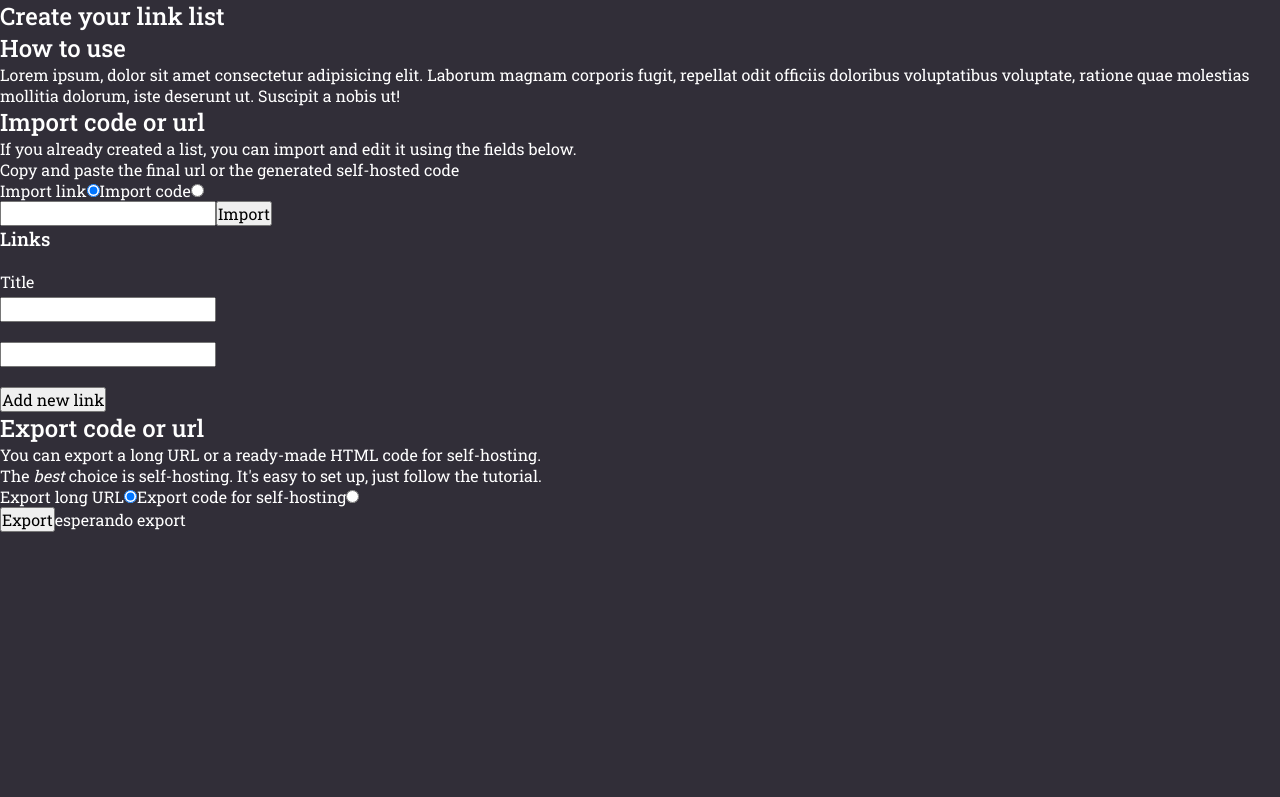
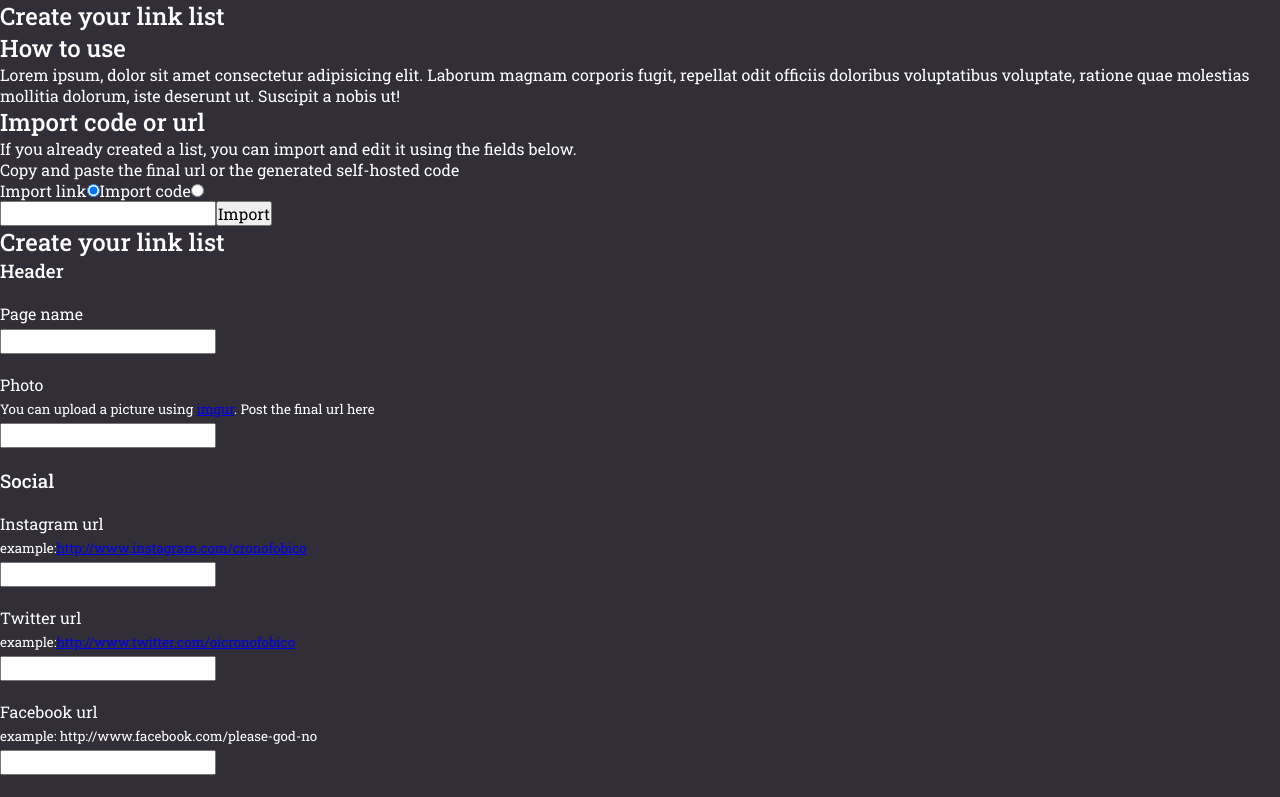
Before and after one commit to angelod1as/linkbio, a React (Create React App) app: page / in a window 1280 px wide. Shown: the top 797 px of the page. Built offline with nearby package versions, Linux system fonts and the light colour scheme.

Commit message:
hoisting in progress

```diff
--- /dev/null
+++ b/src/dtos/IHeader.ts
@@ -0,0 +1,5 @@
+export default interface IHeader {
+  readonly [index: string]: string;
+  name: string;
+  image: string;
+}
--- /dev/null
+++ b/src/dtos/ILinks.ts
@@ -0,0 +1,4 @@
+export default interface ILinks {
+  title: string;
+  url: string;
+}
--- /dev/null
+++ b/src/dtos/ILists.ts
@@ -0,0 +1,20 @@
+import { Dispatch, SetStateAction } from 'react';
+
+import ISocial from './ISocial';
+import IHeader from './IHeader';
+import ILinks from './ILinks';
+
+export default interface ILists {
+  social: {
+    list: ISocial;
+    hook: Dispatch<SetStateAction<ISocial>>;
+  };
+  header: {
+    list: IHeader;
+    hook: Dispatch<SetStateAction<IHeader>>;
+  };
+  links: {
+    list: ILinks[];
+    hook: Dispatch<SetStateAction<ILinks[]>>;
+  };
+}
--- /dev/null
+++ b/src/dtos/ISocial.ts
@@ -0,0 +1,7 @@
+export default interface ISocial {
+  readonly [index: string]: string;
+  instagram: string;
+  facebook: string;
+  linkedin: string;
+  twitter: string;
+}
--- a/src/pages/Default/components/Form/Header/index.tsx
+++ b/src/pages/Default/components/Form/Header/index.tsx
@@ -1,9 +1,30 @@
-import React from 'react';
+import React, { useCallback } from 'react';
 import styled from 'styled-components';
+import IHeader from '../../../../../dtos/IHeader';
 
 const Styled = styled.div``;
 
-const Header = () => {
+interface IProps {
+  list: IHeader;
+  hook: React.Dispatch<React.SetStateAction<IHeader>>;
+}
+
+const Header = ({ list, hook }: IProps) => {
+  const information = list;
+  const setInformation = hook;
+
+  const handleChange = useCallback(
+    (e: React.ChangeEvent<HTMLInputElement>) => {
+      const newInformation = { ...information };
+      const { id, value } = e.target;
+
+      newInformation[id] = value;
+
+      setInformation(newInformation);
+    },
+    [setInformation, information],
+  );
+
   return (
     <Styled>
       <h2>Create your link list</h2>
@@ -11,16 +32,26 @@ const Header = () => {
       <h3>Header</h3>
       <label htmlFor="name">
         Page name
-        <input type="text" name="name" id="name" />
+        <input
+          type="text"
+          name="name"
+          id="name"
+          onChange={(e) => handleChange(e)}
+        />
       </label>
 
-      <label htmlFor="photo">
+      <label htmlFor="image">
         Photo
         <small>
           You can upload a picture using <a href="www.imgur.com">imgur</a>. Post
           the final url here
         </small>
-        <input type="url" name="photo" id="photo" />
+        <input
+          type="url"
+          name="image"
+          id="image"
+          onChange={(e) => handleChange(e)}
+        />
       </label>
     </Styled>
   );
--- a/src/pages/Default/components/Form/Links/index.tsx
+++ b/src/pages/Default/components/Form/Links/index.tsx
@@ -1,20 +1,24 @@
 import React, { useState, useCallback } from 'react';
 import styled from 'styled-components';
 import { v4 as uuid } from 'uuid';
+import ILinks from '../../../../../dtos/ILinks';
 
 const Styled = styled.div``;
 
-interface ILinks {
-  title: string;
-  url: string;
+interface IProps {
+  list: ILinks[];
+  hook: React.Dispatch<React.SetStateAction<ILinks[]>>;
 }
 
-const Links = () => {
+const Links = ({ list, hook }: IProps) => {
+  // hoisted
+  const links = list;
+  const setLinks = hook;
+
   const [currentTitle, setCurrentTitle] = useState('');
   const [currentUrl, setCurrentUrl] = useState('');
   const [currentIndex, setCurrentIndex] = useState<number | null>(null);
   const [editing, setEditing] = useState(false);
-  const [links, setLinks] = useState<ILinks[]>([]);
   const [error, setError] = useState('');
 
   const clean = useCallback(() => {
@@ -37,7 +41,7 @@ const Links = () => {
     setLinks(newLinks);
     clean();
     setCurrentIndex(null);
-  }, [clean, currentUrl, currentTitle, currentIndex, links]);
+  }, [clean, currentUrl, currentTitle, currentIndex, links, setLinks]);
 
   const changeLinkList = useCallback(() => {
     if (currentTitle === '' || currentUrl === '') {
@@ -52,7 +56,7 @@ const Links = () => {
       ]);
       clean();
     }
-  }, [clean, currentUrl, currentTitle, links]);
+  }, [clean, currentUrl, currentTitle, links, setLinks]);
 
   const editLink = useCallback((link: ILinks, index: number) => {
     setCurrentTitle(link.title);
@@ -67,7 +71,7 @@ const Links = () => {
       newLinks.splice(index, 1);
       setLinks(newLinks);
     },
-    [links],
+    [links, setLinks],
   );
 
   const moveLink = useCallback(
@@ -83,7 +87,7 @@ const Links = () => {
 
       setLinks(newLinks);
     },
-    [links],
+    [links, setLinks],
   );
 
   const linkList = links.map((each, index) => (
--- a/src/pages/Default/components/Form/Social/index.tsx
+++ b/src/pages/Default/components/Form/Social/index.tsx
@@ -1,9 +1,30 @@
-import React from 'react';
+import React, { useCallback } from 'react';
 import styled from 'styled-components';
+import ISocial from '../../../../../dtos/ISocial';
 
 const Styled = styled.div``;
 
-const Social = () => {
+interface IProps {
+  list: ISocial;
+  hook: React.Dispatch<React.SetStateAction<ISocial>>;
+}
+
+const Social = ({ list, hook }: IProps) => {
+  const information = list;
+  const setInformation = hook;
+
+  const handleChange = useCallback(
+    (e: React.ChangeEvent<HTMLInputElement>) => {
+      const newInformation = { ...information };
+      const { id, value } = e.target;
+
+      newInformation[id] = value;
+
+      setInformation(newInformation);
+    },
+    [setInformation, information],
+  );
+
   return (
     <Styled>
       <h3>Social</h3>
@@ -15,7 +36,12 @@ const Social = () => {
             http://www.instagram.com/cronofobico
           </a>
         </small>
-        <input type="text" name="instagram" id="instagram" />
+        <input
+          type="text"
+          name="instagram"
+          id="instagram"
+          onChange={(e) => handleChange(e)}
+        />
       </label>
 
       <label htmlFor="twitter">
@@ -26,13 +52,23 @@ const Social = () => {
             http://www.twitter.com/oicronofobico
           </a>
         </small>
-        <input type="text" name="twitter" id="twitter" />
+        <input
+          type="text"
+          name="twitter"
+          id="twitter"
+          onChange={(e) => handleChange(e)}
+        />
       </label>
 
       <label htmlFor="facebook">
         Facebook url
         <small>example: http://www.facebook.com/please-god-no</small>
-        <input type="text" name="facebook" id="facebook" />
+        <input
+          type="text"
+          name="facebook"
+          id="facebook"
+          onChange={(e) => handleChange(e)}
+        />
       </label>
 
       <label htmlFor="linkedin">
@@ -43,7 +79,12 @@ const Social = () => {
             https://www.linkedin.com/in/angelod1as/
           </a>
         </small>
-        <input type="text" name="linkedin" id="linkedin" />
+        <input
+          type="text"
+          name="linkedin"
+          id="linkedin"
+          onChange={(e) => handleChange(e)}
+        />
       </label>
     </Styled>
   );
--- a/src/pages/Default/components/Form/index.tsx
+++ b/src/pages/Default/components/Form/index.tsx
@@ -1,8 +1,10 @@
 import React from 'react';
 import styled from 'styled-components';
 
-// import Header from './Header';
-// import Social from './Social';
+import ILists from '../../../../dtos/ILists';
+
+import Header from './Header';
+import Social from './Social';
 import Links from './Links';
 
 const Styled = styled.div`
@@ -18,12 +20,12 @@ const Styled = styled.div`
   }
 `;
 
-const Form = () => {
+const Form = ({ social, header, links }: ILists) => {
   return (
     <Styled>
-      {/* <Header /> */}
-      {/* <Social /> */}
-      <Links />
+      <Header list={header.list} hook={header.hook} />
+      <Social list={social.list} hook={social.hook} />
+      <Links list={links.list} hook={links.hook} />
     </Styled>
   );
 };
--- a/src/pages/Default/index.tsx
+++ b/src/pages/Default/index.tsx
@@ -1,6 +1,11 @@
 import React, { useState } from 'react';
 
 import { Container } from './styles';
+
+import IHeader from '../../dtos/IHeader';
+import ISocial from '../../dtos/ISocial';
+import ILinks from '../../dtos/ILinks';
+import ILists from '../../dtos/ILists';
 
 import Import from './components/Import';
 import Header from './components/Header';
@@ -9,6 +14,32 @@ import Export from './components/Export';
 
 const Default = () => {
   const [exported, setExported] = useState(false);
+  const [socialList, setSocialList] = useState<ISocial>({
+    instagram: '',
+    facebook: '',
+    linkedin: '',
+    twitter: '',
+  });
+  const [headerList, setHeaderList] = useState<IHeader>({
+    name: '',
+    image: '',
+  });
+  const [linkList, setLinkList] = useState<ILinks[]>([]);
+
+  const lists: ILists = {
+    social: {
+      list: socialList,
+      hook: setSocialList,
+    },
+    header: {
+      list: headerList,
+      hook: setHeaderList,
+    },
+    links: {
+      list: linkList,
+      hook: setLinkList,
+    },
+  };
 
   return (
     <Container>
@@ -16,7 +47,7 @@ const Default = () => {
 
       <Import setExported={setExported} />
 
-      <Form />
+      <Form social={lists.social} header={lists.header} links={lists.links} />
 
       {/* Sidebar showing how it's going to look */}
       <Export exported={exported} setExported={setExported} />
```
